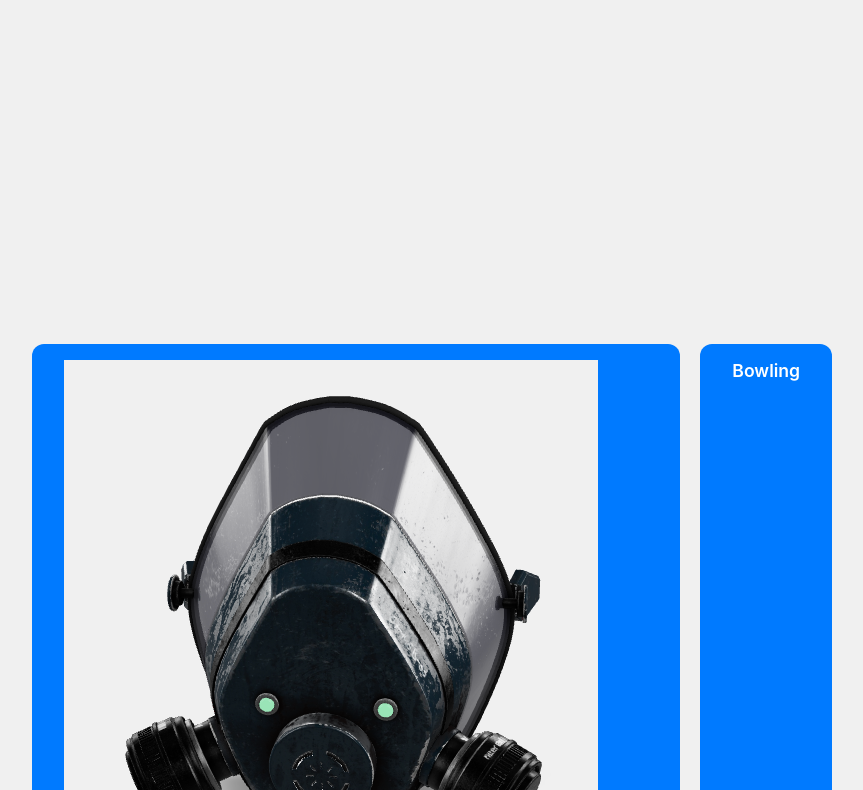
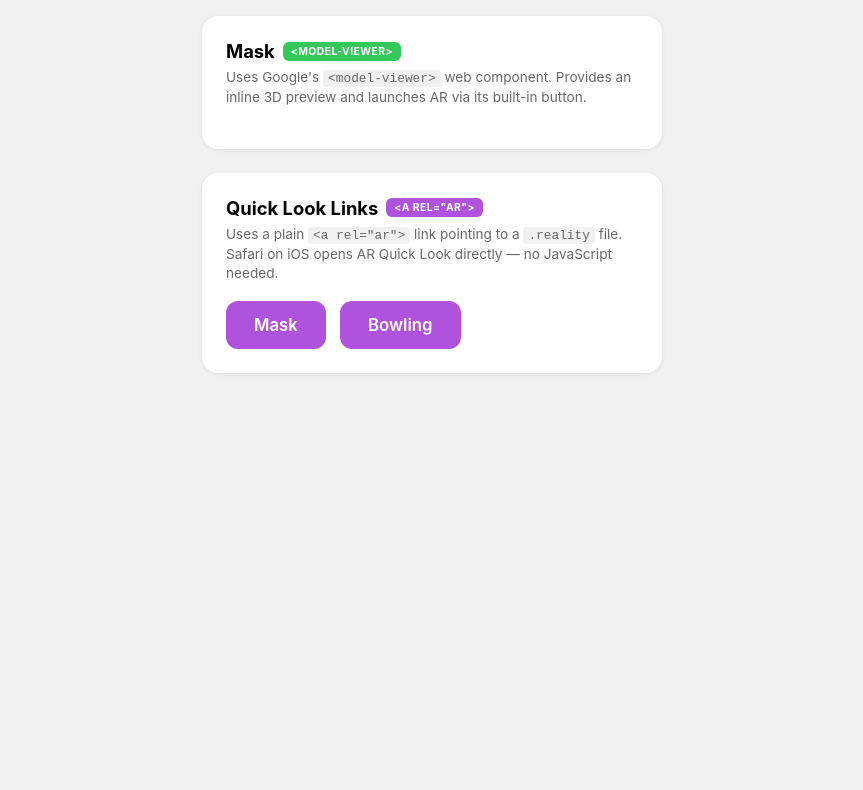
Before and after one commit to fcor/usdz-web, a plain HTML site: page index.html in a window 1280 px wide. Shown: the part 81-871 px from the top of the page, without its empty margins (208-1071 px from the left). After the commit the page ends 800 px from the top, so only its background shows below. Drawn offline with Linux system fonts and the light colour scheme; some packages are replaced by stand-ins of ours; a script that the page names is missing.

Commit message:
Improved styling and title

```diff
--- a/index.html
+++ b/index.html
@@ -3,15 +3,9 @@
   <head>
     <meta charset="UTF-8" />
     <meta name="viewport" content="width=device-width, initial-scale=1.0" />
-    <title>AR Quick Look</title>
+    <title>USDZ & AR Quick Look</title>
     <script type="module" src="https://ajax.googleapis.com/ajax/libs/model-viewer/3.4.0/model-viewer.min.js"></script>
     <style>
-      model-viewer {
-        width: 80vw;
-        max-width: 400px;
-        height: 300px;
-        margin-bottom: 30px;
-      }
       * {
         box-sizing: border-box;
         margin: 0;
@@ -22,40 +16,98 @@
         display: flex;
         flex-direction: column;
         align-items: center;
-        justify-content: center;
         min-height: 100vh;
         background-color: #f0f0f0;
-        padding: 20px;
+        padding: 30px 20px;
       }
       h1 {
         font-size: 1.8rem;
-        margin-bottom: 40px;
+        margin-bottom: 32px;
         text-align: center;
+      }
+      .section {
+        width: 100%;
+        max-width: 460px;
+        background: #fff;
+        border-radius: 16px;
+        padding: 24px;
+        margin-bottom: 24px;
+        box-shadow: 0 1px 4px rgba(0,0,0,0.08);
+      }
+      .section-header {
+        display: flex;
+        align-items: center;
+        gap: 8px;
+        margin-bottom: 6px;
+      }
+      .section-header h2 {
+        font-size: 1.15rem;
+        font-weight: 700;
+      }
+      .badge {
+        font-size: 0.65rem;
+        font-weight: 700;
+        text-transform: uppercase;
+        letter-spacing: 0.04em;
+        padding: 3px 8px;
+        border-radius: 6px;
+        color: #fff;
+      }
+      .badge-viewer { background-color: #34c759; }
+      .badge-rel    { background-color: #af52de; }
+      .section-desc {
+        font-size: 0.85rem;
+        color: #666;
+        margin-bottom: 18px;
+        line-height: 1.4;
+      }
+      .section-desc code {
+        background: #f0f0f0;
+        padding: 1px 5px;
+        border-radius: 4px;
+        font-size: 0.8rem;
+      }
+      model-viewer {
+        width: 100%;
+        height: 280px;
+        border-radius: 12px;
       }
       .buttons {
         display: flex;
-        gap: 20px;
+        gap: 14px;
         flex-wrap: wrap;
-        justify-content: center;
       }
       .buttons a {
-        display: inline-block;
-        padding: 16px 32px;
-        background-color: #007aff;
+        display: inline-flex;
+        align-items: center;
+        gap: 8px;
+        padding: 14px 28px;
         color: #fff;
         text-decoration: none;
         border-radius: 12px;
-        font-size: 1.1rem;
+        font-size: 1.05rem;
         font-weight: 600;
-        transition: background-color 0.2s;
+        transition: filter 0.2s;
       }
       .buttons a:active {
-        background-color: #005ecb;
+        filter: brightness(0.85);
+      }
+      .btn-rel {
+        background-color: #af52de;
       }
     </style>
   </head>
   <body>
-    <h1>AR Experiences</h1>
+    <h1>USDZ & AR Quick Look</h1>
+
+    <div class="section">
+      <div class="section-header">
+        <h2>Mask</h2>
+        <span class="badge badge-viewer">&lt;model-viewer&gt;</span>
+      </div>
+      <p class="section-desc">
+        Uses Google's <code>&lt;model-viewer&gt;</code> web component. Provides an inline 3D preview and launches AR via its built-in button.
+      </p>
       <model-viewer
         src="mask.glb"
         ios-src="mask.reality"
@@ -64,12 +116,20 @@
         auto-rotate
         shadow-intensity="1"
       ></model-viewer>
+    </div>
+
+    <div class="section">
+      <div class="section-header">
+        <h2>Quick Look Links</h2>
+        <span class="badge badge-rel">&lt;a rel="ar"&gt;</span>
+      </div>
+      <p class="section-desc">
+        Uses a plain <code>&lt;a rel="ar"&gt;</code> link pointing to a <code>.reality</code> file. Safari on iOS opens AR Quick Look directly — no JavaScript needed.
+      </p>
       <div class="buttons">
-      <a rel="ar" href="mask.reality">
-        <img src="mask-poster.png"/>
-        Mask
-      </a>
-      <a href="Bowling.reality">Bowling</a>
+        <a class="btn-rel" rel="ar" href="mask.reality">Mask</a>
+        <a class="btn-rel" rel="ar" href="Bowling.reality">Bowling</a>
+      </div>
     </div>
   </body>
 </html>
```
Also changed, not shown: 1 other file. Lines whose indentation alone changed are shown as unchanged.
